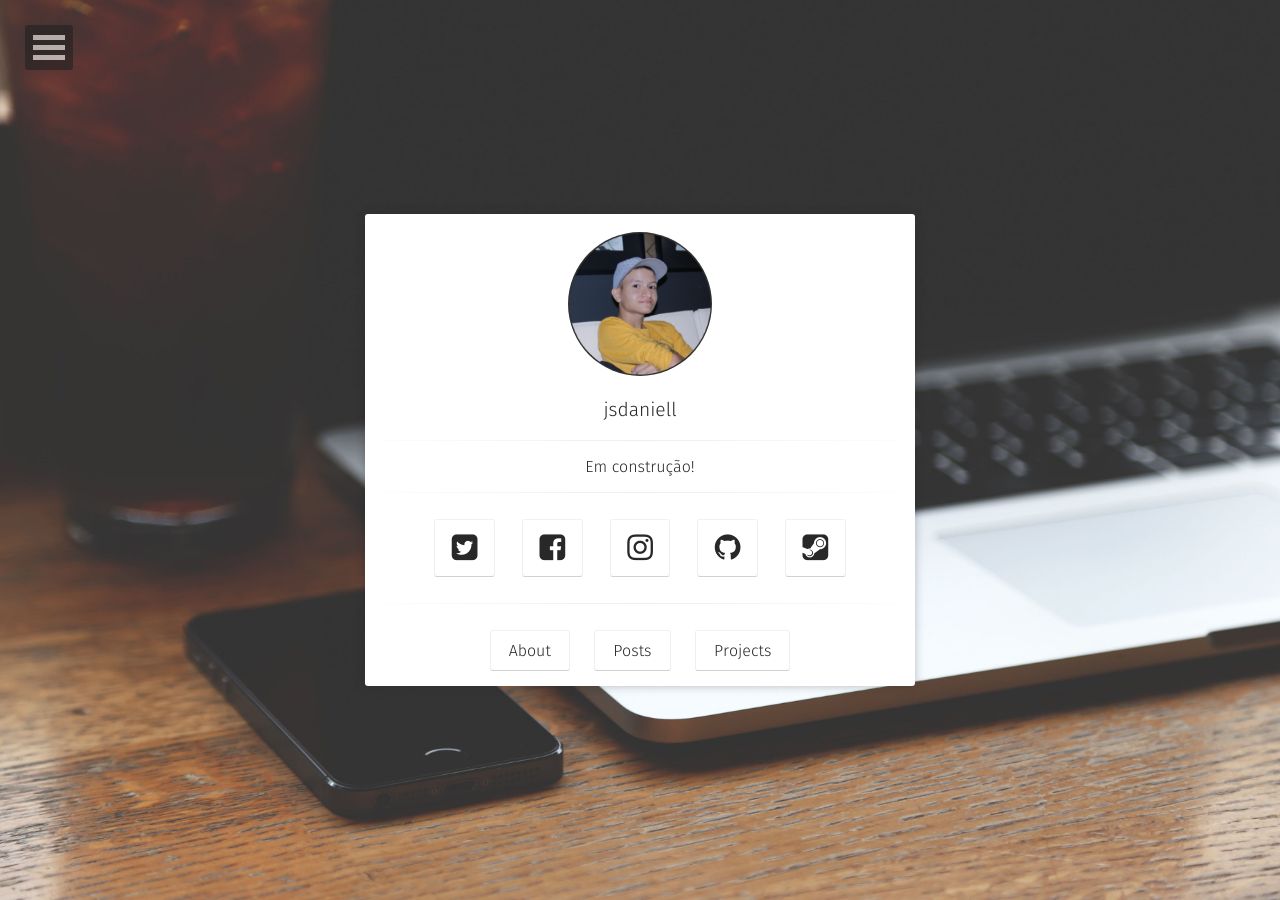
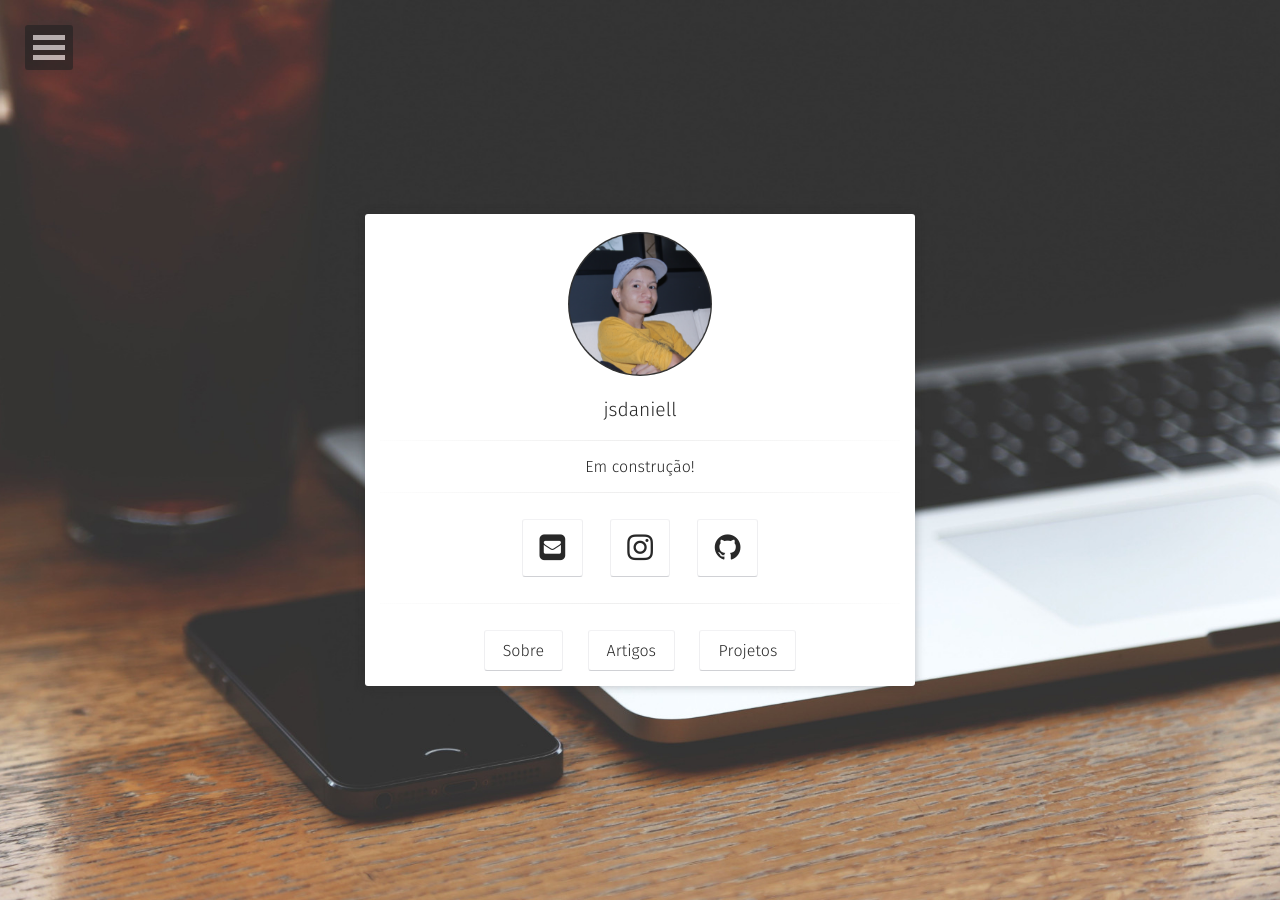
Before and after one commit to jsdaniell/jsdaniell.github.io, a Jekyll site: the page built from index.html, in a window 1280 px wide. Built offline with Jekyll 4.4.1, drawn with Linux system fonts in a browser that asks for light colours; some web fonts are replaced.

Commit message:
Some social links added

```diff
--- a/_config.yml
+++ b/_config.yml
@@ -37,20 +37,20 @@
   #ad-client:
   #ad-slot:
 #bing-verify:
-#email:
-twitter:            username
-facebook:           username
-github-url:         username
+email:              jose.daniell@outlook.com
+#twitter:            username
+#facebook:           username
+github-url:         https://github.com/jsdaniell/
 #stackoverflow:     123456/username   from a "http://stackoverflow.com/users/123456/username" link
 #linkedin:          username
 #xing:              username
-instagram:          username
+instagram:          https://www.instagram.com/jsdaniell/
 #lastfm:            username
 #tumblr:            username
 #medium:            '@username'
 #pinterest:         username
 #foursquare:        username
-steam:              username
+#steam:              username
 #dribbble:          username
 #youtube:           username
 #youtube-channel:   channel
--- a/_layouts/home.html
+++ b/_layouts/home.html
@@ -33,13 +33,13 @@
                   <hr class="hr-line">
                   <h3 class="title">
                          <a class="btn zoombtn" href="{{ site.url }}/about">
-                         About
+                         Sobre
                          </a>
                          <a class="btn zoombtn" href="{{ site.url }}/posts">
-                         Posts
+                         Artigos
                          </a>
                          <a class="btn zoombtn" href="{{ site.url }}/projects">
-                         Projects
+                         Projetos
                          </a>
                  </h3>
             </div>
```
